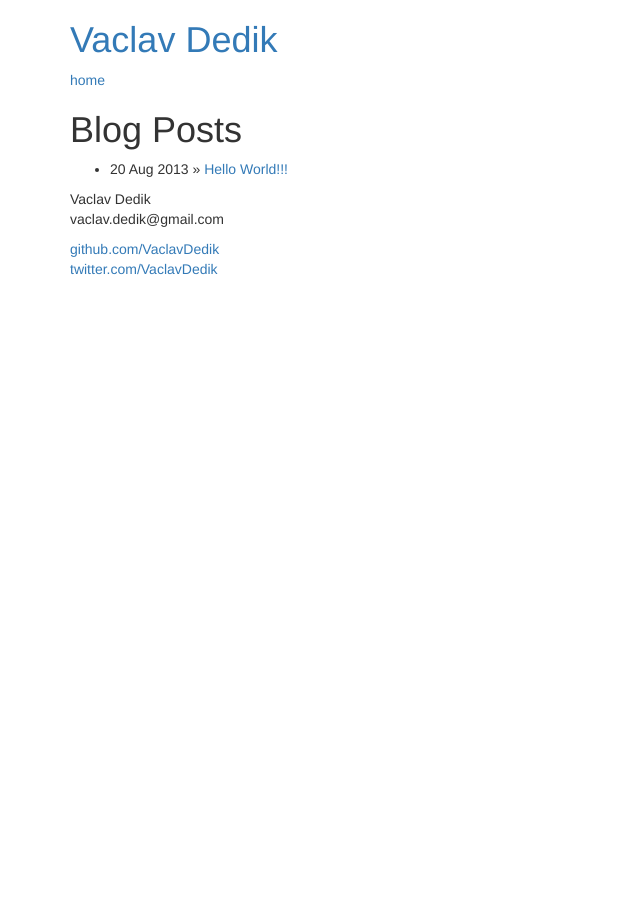
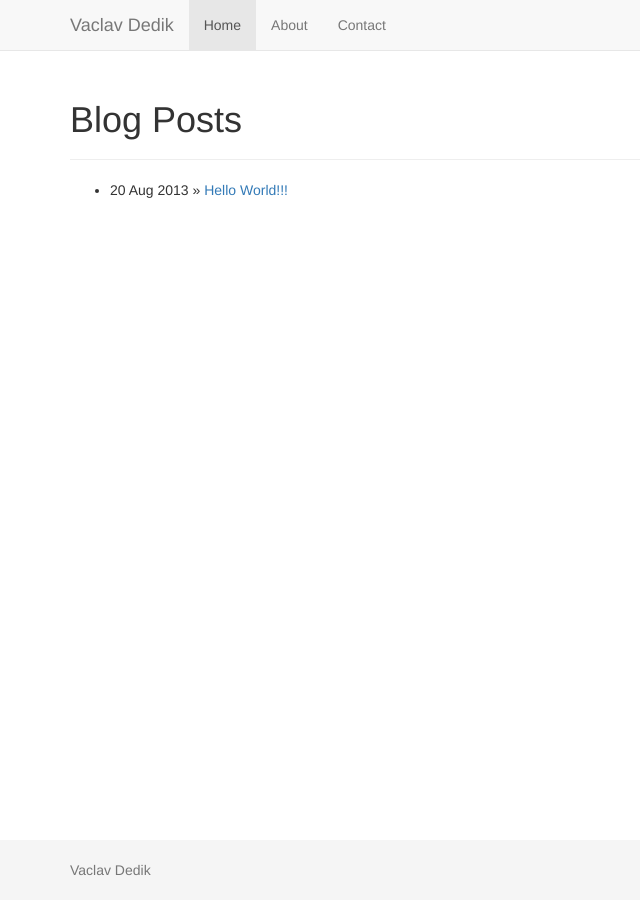
Before and after one commit to VaclavDedik/vaclavdedik.github.io, a Jekyll site: the page built from index.html, in a window 1280 px wide. Shown: the whole page, without its empty margins (0-640 px from the left). Built offline with Jekyll 4.4.1, drawn with Linux system fonts in a browser that asks for light colours; nearby versions of some CDN libraries.

Commit message:
Basic layout

```diff
--- a/_layouts/default.html
+++ b/_layouts/default.html
@@ -17,31 +17,34 @@
     </head>
     <body>
 
-        <div class="container">
-          <div class="site">
-            <div class="header">
-              <h1 class="title"><a href="/">{{ site.name }}</a></h1>
-              <a class="extra" href="/">home</a>
-            </div>
-
-                {{ content }}
-
-            <div class="footer">
-              <div class="contact">
-                <p>
-                  Vaclav Dedik<br />
-                  vaclav.dedik@gmail.com
-                </p>
+        <!-- Wrap all page content here -->
+        <div id="wrap">
+          <!-- Fixed navbar -->
+          <div class="navbar navbar-default navbar-fixed-top">
+            <div class="container">
+              <div class="navbar-header">
+                <a class="navbar-brand" href="/">{{ site.name }}</a>
               </div>
-              <div class="contact">
-                <p>
-                  <a href="http://github.com/VaclavDedik/">github.com/VaclavDedik</a><br />
-                  <a href="http://twitter.com/VaclavDedik/">twitter.com/VaclavDedik</a><br />
-                </p>
-              </div>
+              <div class="collapse navbar-collapse">
+                <ul class="nav navbar-nav">
+                  <li class="active"><a href="/">Home</a></li>
+                  <li><a href="#about">About</a></li>
+                  <li><a href="#contact">Contact</a></li>
+                </ul>
+              </div><!--/.nav-collapse -->
             </div>
           </div>
-        </div> <!-- /container -->
+
+          <div class="container">
+            {{ content }}
+          </div> <!-- /container -->
+        </div> <!-- /wrap -->
+
+        <div id="footer">
+          <div class="container">
+            <p class="text-muted credit">Vaclav Dedik</p>
+          </div>
+        </div> <!-- /footer -->
 
         <!-- jQuery (necessary for Bootstrap's JavaScript plugins) -->
         <script src="//code.jquery.com/jquery-1.10.2.min.js"></script>
--- a/_layouts/post.html
+++ b/_layouts/post.html
@@ -4,6 +4,10 @@ layout: default
 <h2>{{ page.title }}</h2>
 <p class="meta">{{ page.date | date_to_string }}</p>
 
+<div class="lead">
+	{{ page.excerpt }}
+</div>
+
 <div class="post">
 {{ content }}
 </div>
--- /dev/null
+++ b/css/main.css
@@ -0,0 +1,50 @@
+/* Sticky footer styles
+-------------------------------------------------- */
+
+html {
+    overflow-y: scroll;
+}
+
+html,
+body {
+  height: 100%;
+  /* The html and body elements cannot have any padding or margin. */
+}
+
+/* Wrapper for page content to push down footer */
+#wrap {
+  min-height: 100%;
+  height: auto !important;
+  height: 100%;
+  /* Negative indent footer by its height */
+  margin: 0 auto -60px;
+  /* Pad bottom by footer height */
+  padding: 0 0 60px;
+}
+
+/* Set the fixed height of the footer here */
+#footer {
+  height: 60px;
+  background-color: #f5f5f5;
+}
+
+
+/* Custom page CSS
+-------------------------------------------------- */
+/* Not required for template or sticky footer method. */
+
+#wrap > .container {
+  padding: 60px 15px 0;
+}
+.container .credit {
+  margin: 20px 0;
+}
+
+#footer > .container {
+  padding-left: 15px;
+  padding-right: 15px;
+}
+
+code {
+  font-size: 80%;
+}
--- a/index.html
+++ b/index.html
@@ -2,12 +2,11 @@
 layout: default
 title: Vaclav Dedik
 ---
-
-<div id="home">
-  <h1>Blog Posts</h1>
-  <ul class="posts">
-    {% for post in site.posts %}
-      <li><span>{{ post.date | date_to_string }}</span> &raquo; <a href="{{ post.url }}">{{ post.title }}</a></li>
-    {% endfor %}
-  </ul>
+<div class="page-header">
+	<h1>Blog Posts</h1>
 </div>
+<ul class="posts">
+{% for post in site.posts %}
+  <li><span>{{ post.date | date_to_string }}</span> &raquo; <a href="{{ post.url }}">{{ post.title }}</a></li>
+{% endfor %}
+</ul>
```
